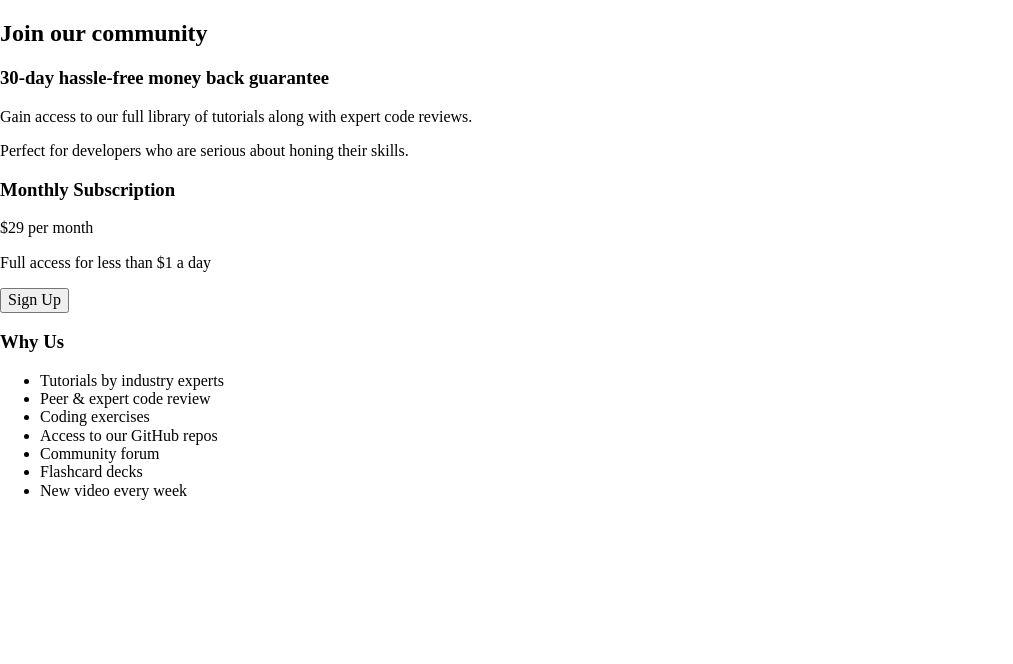
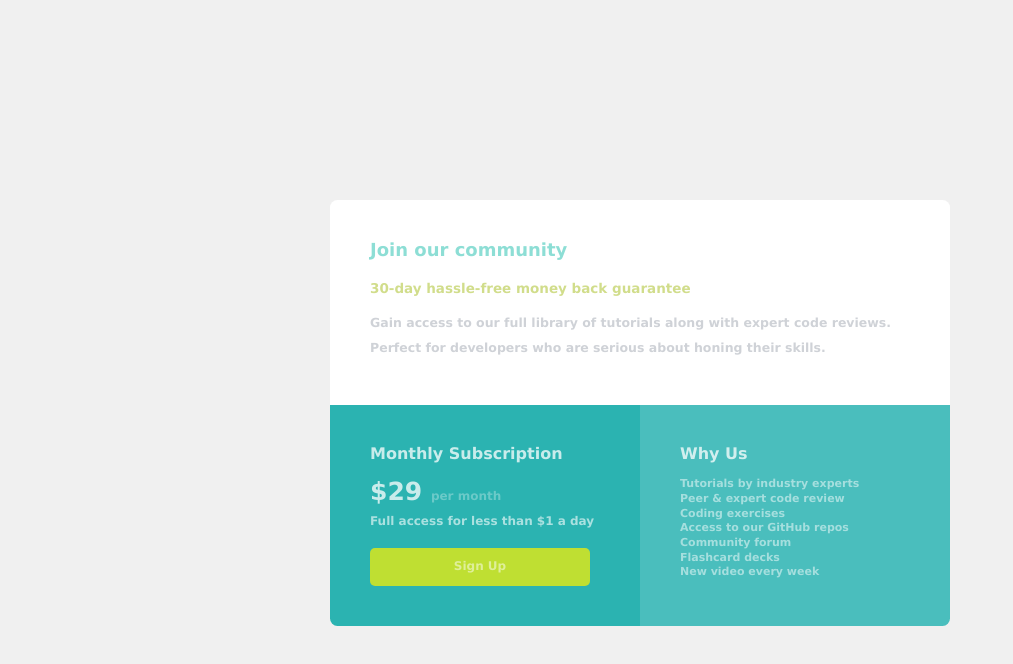
Before and after one commit to sysion/SinglePriceGridComponent, a plain HTML site: page index.html in a window 1280 px wide. Shown: the whole page, without its empty margins (0-1013 px from the left). Drawn offline with Linux system fonts and the light colour scheme.

Commit message:
Made changes to index.html div structure and completed css

```diff
--- a/css/style.css
+++ b/css/style.css
@@ -0,0 +1,130 @@
+*{
+	box-sizing: border-box;
+	margin: 0;
+	padding: 0;
+}
+
+html{
+	font-family: verdana, tahoma, helvetica, sans-serif, arial;
+	font-size: 62.5%;
+}
+
+body{
+	font-size: 1.6rem;
+	background-color: #f0f0f0;
+}
+
+.container{
+	width: 62rem;
+	height: 46rem;
+	margin: 20rem auto;
+	display: flex;
+	flex-direction: column;
+}
+
+.join{
+	background-color: #ffffff;
+	padding: 4rem;
+	border-radius: 0.75rem 0.75rem 0 0;  /* top-left, top-right, bottom-right, bottom-left corners */
+}
+
+.join h2{
+	font-size: 1.8rem;
+	color: #8dded5;
+	font-weight: bold;
+}
+
+.join h3{
+	color: #d1dd8b;
+	font-size: 1.35rem;
+	font-weight: bold;
+	margin: 2rem 0;
+}
+
+.join p{
+	font-size: 1.25rem;
+	color: #cfd2d7;    /* dfe3e6 */
+	font-weight: bold;
+	margin-bottom: 1rem;
+}
+
+.subwhy{
+	display: flex;
+	flex-direction: row;
+	border-radius: 0 0 0.75rem 0.75rem;
+	overflow: hidden;
+}
+
+/* below allows the two div inside subwhy to have equal sizes */
+.subwhy div{
+	flex: 1 1 0;   /* short for:  flex-grow: 1, flex-shrink: 0, flex-basis: 0; */
+}
+
+.subscription{
+	background-color: #2bb3b1;
+	padding: 4rem;
+}
+
+.subscription h3{
+	font-size: 1.6rem;
+	color: rgba(255, 255, 255, 0.75);
+}
+
+p.apm{
+	margin: 1.5rem 0 0.75rem 0;
+	font-size: 1.2rem;
+	font-weight: bold;
+	color: rgba(255, 255, 255, 0.3);
+}
+
+.subscription span{
+	color: rgba(255, 255, 255, 0.75);
+	font-size: 2.5rem;
+}
+
+.subscription div{
+	/*margin: 1rem auto 0 auto;*/
+}
+
+.subscription div p{
+	color: rgba(255, 255, 255, 0.6);
+	font-size: 1.2rem;
+	font-weight: bold;
+	margin-bottom: 2rem;
+}
+
+.subscription button{
+	width: 22rem;
+	border: none;
+	padding: 1.2rem;
+	border-radius: 0.5rem;
+	background-color: #bfdf32;
+	color: rgba(255, 255, 255, 0.5);
+	font-size: 1.2rem;
+	font-weight: bold;
+}
+
+.whyus{
+	background-color: #4abebd;
+	padding: 4rem;
+}
+
+.whyus h3{
+	font-size: 1.6rem;
+	color: rgba(255, 255, 255, 0.75);
+}
+
+.whyus ul{
+	color: rgba(255, 255, 255, 0.5);
+	list-style: none;
+	font-size: 1.1rem;
+	font-weight: bold;
+}
+
+.whyus li{
+	margin-bottom: 0.2rem;
+}
+
+.whyus li:first-child{
+	margin-top: 1.5rem;
+}
--- a/index.html
+++ b/index.html
@@ -21,8 +21,11 @@
 			<div class='subscription'>
 				<h3>Monthly Subscription</h3>
 				<p class='apm'><span>$29 </span>per month</p>
-				<p>Full access for less than $1 a day</p>
-				<button>Sign Up</button>
+
+				<div>
+					<p>Full access for less than $1 a day</p>
+					<button>Sign Up</button>
+				</div>
 			</div>
 
 			<div class='whyus'>
```
